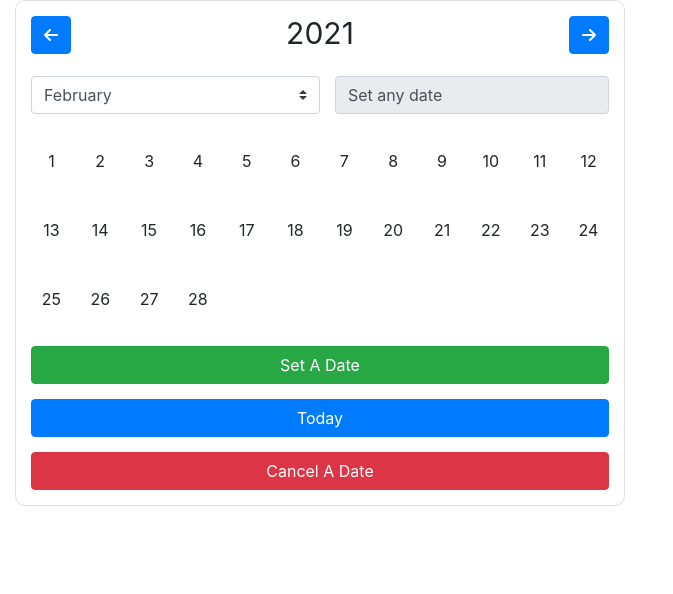
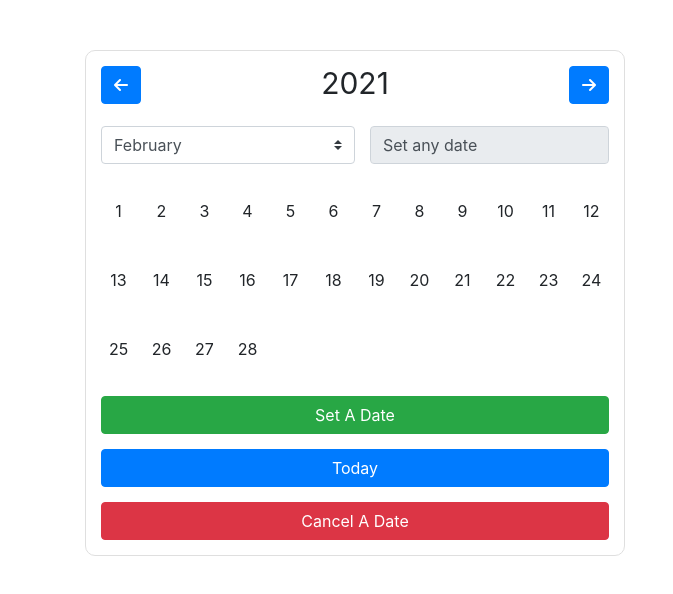
Before and after one commit to KATSEDUARD/KATSEDUARD.github.io, a plain HTML site: page index.html in a window 1280 px wide. Shown: the whole page, without its empty margins (0-673 px from the left). Drawn offline with nearby package versions, Linux system fonts and the light colour scheme.

Commit message:
vuecalendar

```diff
--- a/calendar.css
+++ b/calendar.css
@@ -1,4 +1,4 @@
-#year-panel span {
+#calendar__year-panel span {
     font-size: 30px;
     margin-top: -5px;
 }
@@ -9,16 +9,16 @@
     border-radius: 10px;
 }
 
-#year-panel {
+#calendar__year-panel {
     margin-bottom: 20px;
 }
 
-#days > div {
+#calendar__days > div {
     text-align: center;
     border-radius: 5px;
 }
 
-#days {
+#calendar__days {
     padding-left: 11px !important;
     padding-right: 11px !important;
 }
--- a/index.html
+++ b/index.html
@@ -9,15 +9,15 @@
     <link rel="stylesheet" href="calendar.css">
     <link rel="stylesheet" href="https://maxcdn.bootstrapcdn.com/bootstrap/4.0.0/css/bootstrap.min.css"
         integrity="sha384-Gn5384xqQ1aoWXA+058RXPxPg6fy4IWvTNh0E263XmFcJlSAwiGgFAW/dAiS6JXm" crossorigin="anonymous">
-    <!-- <script src="https://maxcdn.bootstrapcdn.com/bootstrap/4.0.0/js/bootstrap.min.js"
-        integrity="sha384-JZR6Spejh4U02d8jOt6vLEHfe/JQGiRRSQQxSfFWpi1MquVdAyjUar5+76PVCmYl" crossorigin="anonymous"> -->
     </script>
 </head>
 
 <body>
-    <div id="app-calendar" class="col-sm-12 col-lg-6">
+    <div class="container">
+        <div class="row">
+            <div style="margin-top: 50px;" id="app-calendar" class="col-sm-12 col-lg-6">
                 <div id="calendar">
-            <div id="year-panel" class="row">
+                    <div id="calendar__year-panel" class="row">
                         <div class="col-sm-4 col-lg-4">
                             <button @click="prevYear" class="prev btn btn-primary text-left"><i
                                     class="fas fa-arrow-left"></i></button>
@@ -28,7 +28,7 @@
                         </div>
                     </div>
 
-            <div id="month-panel" style="padding-left: 15px !important; padding-right: 15px !important;" class="row">
+                    <div id="calendar__month-panel" style="padding-left: 15px !important; padding-right: 15px !important;" class="row">
 
                         <select v-model="currentMonth" class="col-sm-12 col-lg-6 custom-select" @change="getDaysAmount">
                             <option v-for="month in months" :value="month.name">
@@ -38,7 +38,7 @@
                         <div class="col-sm-12 col-lg-6" style="padding-right: 0 !important;"><input disabled type="text"
                                 class="form-control" :value="date" id="out" aria-label="Date"></div>
                     </div>
-            <div id="days" class="row">
+                    <div id="calendar__days" class="row">
                         <div v-for="day in getDaysAmount()" :id="day" @click="setCurrentDay"
                             style="margin-top: 25px; padding: 10px;" class="col-sm-1 day">
                             {{ day }}
@@ -53,6 +53,9 @@
                     </div>
                 </div>
             </div>
+        </div>
+    </div>
+
     <script src="https://code.jquery.com/jquery-3.2.1.slim.min.js"
         integrity="sha384-KJ3o2DKtIkvYIK3UENzmM7KCkRr/rE9/Qpg6aAZGJwFDMVNA/GpGFF93hXpG5KkN" crossorigin="anonymous">
     </script>
```
Lines whose indentation alone changed are shown as unchanged.
